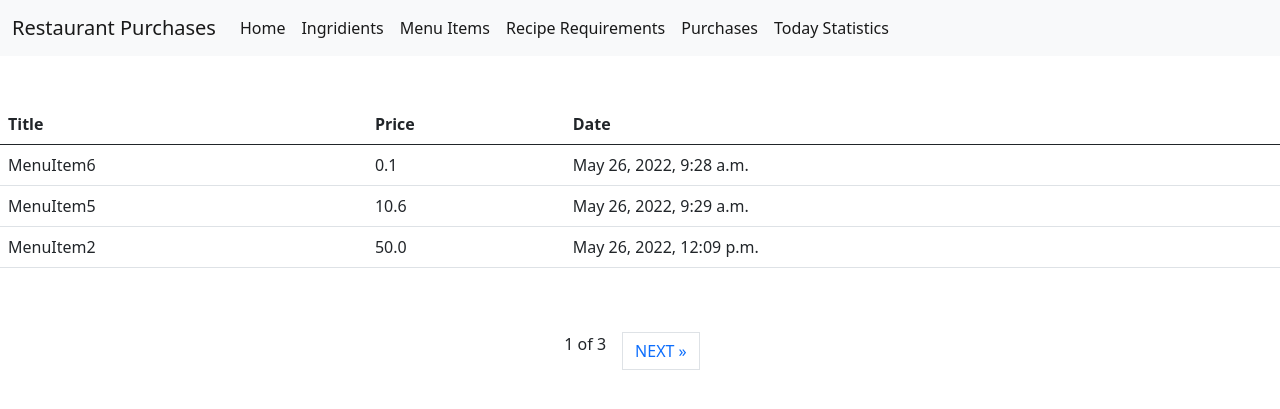
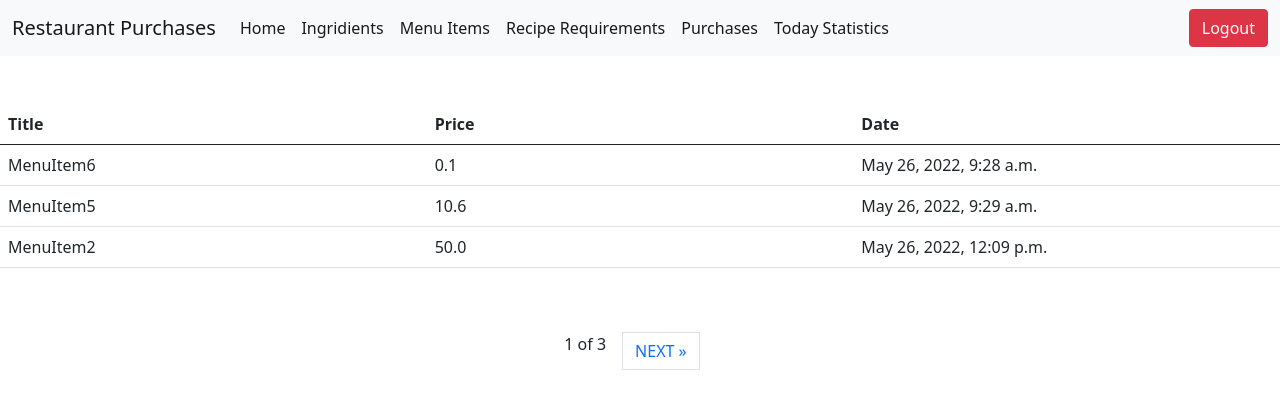
Before and after one commit to vs-sat-dev/Django-Restaurant-Purchases, a Django app: page /restaurant/purchase-list/ in a window 1280 px wide. Shown: the top 409 px of the page. Run offline with Django 4.2, Linux system fonts and the light colour scheme; a user stored in the database is signed in; data comes from the database, SQL or seed files in the repository; both versions use the stored data as it was after the commit.

Commit message:
Some design fixes

```diff
--- a/restaurant_purchases/templates/base.html
+++ b/restaurant_purchases/templates/base.html
@@ -46,6 +46,12 @@
 
           </ul>
         </div>
+        {% if user.is_authenticated %}
+          <a class="btn btn-danger" href="{% url 'accounts:logout' %}">Logout</a>
+        {% else %}
+          <a class="btn btn-primary mx-1" href="{% url 'accounts:register' %}">Register</a>
+          <a class="btn btn-success" href="{% url 'accounts:login' %}">Login</a>
+        {% endif %}
       </div>
     </nav>
     <br /><br />
--- a/restaurant_purchases/templates/menu-item-list.html
+++ b/restaurant_purchases/templates/menu-item-list.html
@@ -8,9 +8,9 @@
 <table class="table">
 <thead>
     <tr>
-    <th scope="col">Title</th>
-    <th scope="col">Price</th>
-    <th scope="col"></th>
+    <th scope="col" class="col-md-4">Title</th>
+    <th scope="col" class="col-md-4">Price</th>
+    <th scope="col" class="col-md-4"></th>
     </tr>
 </thead>
 <tbody>
--- a/restaurant_purchases/templates/purchase-list.html
+++ b/restaurant_purchases/templates/purchase-list.html
@@ -8,9 +8,9 @@
 <table class="table">
 <thead>
     <tr>
-    <th scope="col">Title</th>
-    <th scope="col">Price</th>
-    <th scope="col">Date</th>
+    <th scope="col" class="col-md-4">Title</th>
+    <th scope="col" class="col-md-4">Price</th>
+    <th scope="col" class="col-md-4">Date</th>
     </tr>
 </thead>
 <tbody>
```
Also changed, not shown: restaurant_purchases/db.sqlite3.
